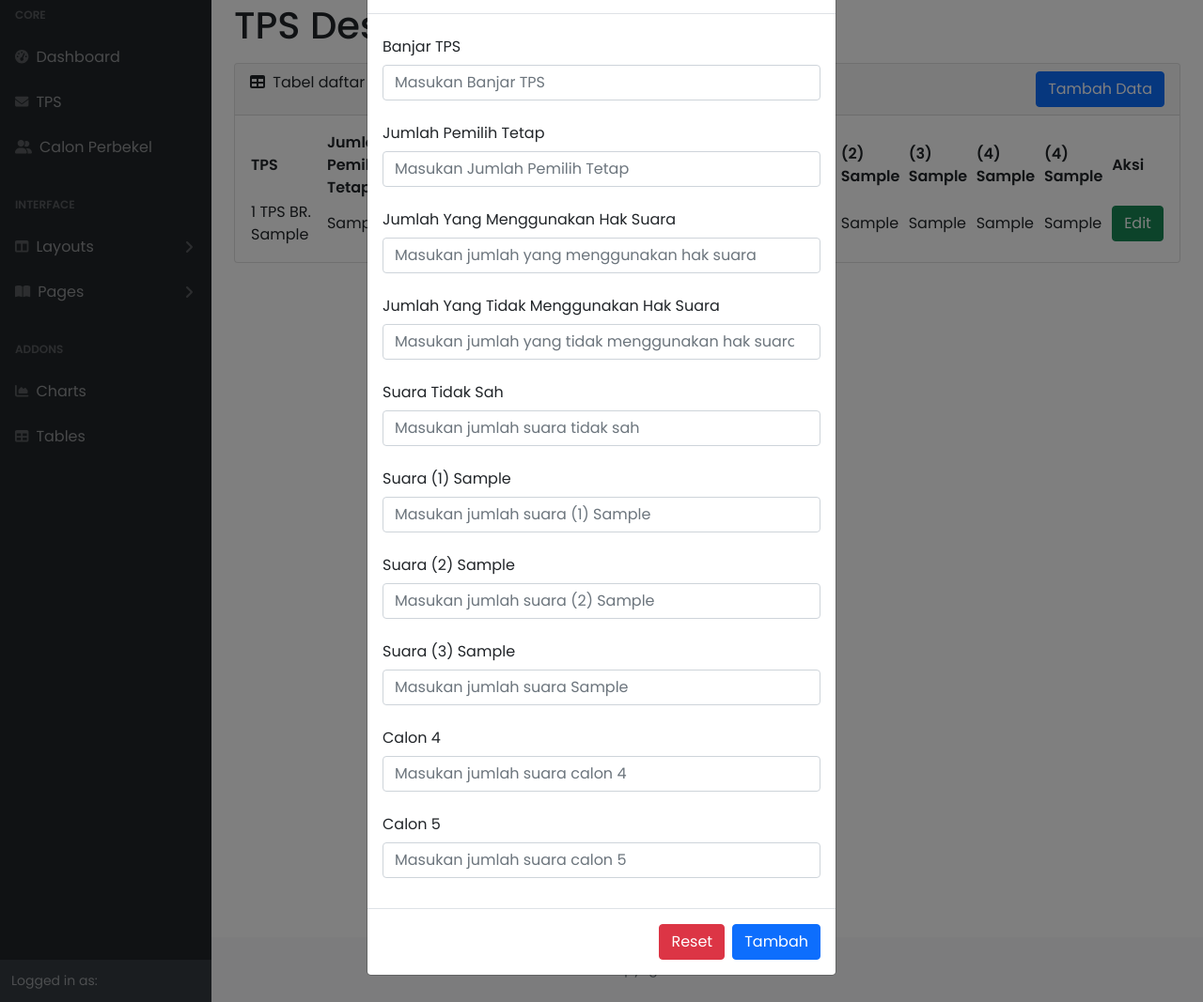
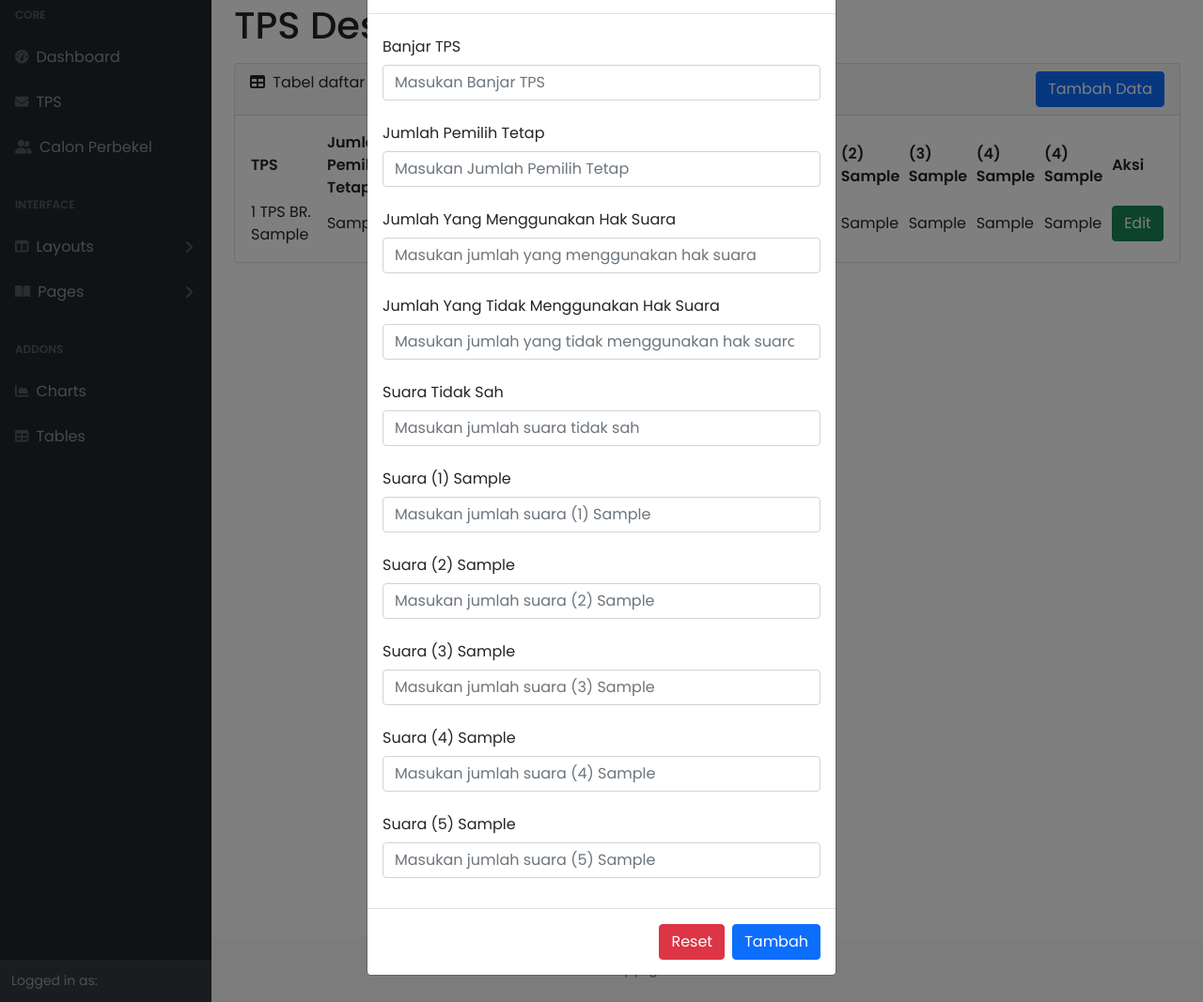
Before and after one commit to bagaskarakertayasa/pemilihan_kepala_desa, a CodeIgniter 4 app: template app/Views/tabel_tps.php in a window 1280 px wide, after a click on "Tambah Data". Shown: the part 77-1144 px from the top of the page at 94% size. Run offline with PHP 8.4 and a stand-in for CodeIgniter, Linux system fonts and the light colour scheme; the template is opened without the code that fills it: most values are stand-ins (such as "Sample title", 1, 10 or a date in 2020); data that the repository does not hold is empty; some libraries are stand-ins or nearby versions.

Commit message:
perbaikan tabel tps

```diff
--- a/app/Views/tabel_tps.php
+++ b/app/Views/tabel_tps.php
@@ -219,19 +219,19 @@
                         <?php if ($row['calon_3'] != '') : ?>
                             <div class="mb-3">
                                 <label for="calon_3" class="col-form-label">Suara (3) <?= $row['calon_3']; ?></label>
-                                <input type="number" name="calon3" class="form-control" placeholder="Masukan jumlah suara <?= $row['calon_3']; ?>">
+                                <input type="number" name="calon3" class="form-control" placeholder="Masukan jumlah suara (3) <?= $row['calon_3']; ?>">
                             </div>
                     <?php endif; ?>
                         <?php if ($row['calon_4'] != '') : ?>
                             <div class="mb-3">
-                                <label for="calon_4" class="col-form-label">Calon 4</label>
-                                <input type="number" name="calon4" class="form-control" placeholder="Masukan jumlah suara calon 4">
+                                <label for="calon_4" class="col-form-label">Suara (4) <?= $row['calon_4']; ?></label>
+                                <input type="number" name="calon4" class="form-control" placeholder="Masukan jumlah suara (4) <?= $row['calon_4']; ?>">
                             </div>
                     <?php endif; ?>
                     <?php if ($row['calon_5'] != '') : ?>
                     <div class="mb-3">
-                        <label for="calon_5" class="col-form-label">Calon 5</label>
-                        <input type="number" name="calon5" class="form-control" placeholder="Masukan jumlah suara calon 5">
+                        <label for="calon_5" class="col-form-label">Suara (5) <?= $row['calon_5']; ?></label>
+                        <input type="number" name="calon5" class="form-control" placeholder="Masukan jumlah suara (5) <?= $row['calon_5']; ?>">
                     </div>
                     <?php endif; ?>
                     <?php break; ?>
@@ -270,7 +270,7 @@
                                 value="<?= $row['jml_pml_tetap']; ?>">
                         </div>
                         <div class="mb-3">
-                            <label for="mgn_hak_suara" class="col-form-label">mgn_hak_suara</label>
+                            <label for="mgn_hak_suara" class="col-form-label">Jumah Yang Menggunakan Hak Suara</label>
                             <input type="number" name="mgn_hak_suara" class="form-control" placeholder="Masukan jumlah yang menggunakan hak suara"
                                 value="<?= $row['mgn_hak_suara']; ?>">
                         </div>
@@ -285,33 +285,36 @@
                                 value="<?= $row['suara_tdk_sah']; ?>">
                         </div>
                         <div class="mb-3">
-                            <label for="calon1" class="col-form-label">Calon 1</label>
-                            <input type="number" name="calon1" class="form-control" placeholder="Masukan jumlah suara calon 1"
+                            <label for="calon1" class="col-form-label">Suara (1) <?= $row['calon_1']; ?></label>
+                            <input type="number" name="calon1" class="form-control" placeholder="Masukan jumlah suara (1) <?= $row['calon_1']; ?>"
                                 value="<?= $row['calon1']; ?>">
                         </div>
                         <div class="mb-3">
-                            <label for="calon2" class="col-form-label">Calon 2</label>
-                            <input type="number" name="calon2" class="form-control" placeholder="Masukan jumlah suara calon 2"
+                            <label for="calon2" class="col-form-label">Suara (2) <?= $row['calon_2']; ?></label>
+                            <input type="number" name="calon2" class="form-control" placeholder="Masukan jumlah suara (2) <?= $row['calon_2']; ?>"
                                 value="<?= $row['calon2']; ?>">
                         </div>
+                        <?php if ($row['calon_3'] != '') : ?>
                             <div class="mb-3">
-                            <label for="calon3" class="col-form-label">Calon 3</label>
-                            <input type="number" name="calon3" class="form-control" placeholder="Masukan jumlah suara calon 3"
+                                <label for="calon3" class="col-form-label">Suara (3) <?= $row['calon_3']; ?></label>
+                                <input type="number" name="calon3" class="form-control" placeholder="Masukan jumlah suara (3) <?= $row['calon_3']; ?>"
                                     value="<?= $row['calon3']; ?>">
-                                <p class="text-danger">*Harap di kosongkan apabila TPS ini tidak mempunyai calon Ketiga</p>
                             </div>
+                        <?php endif; ?>
+                        <?php if ($row['calon_4'] != '') : ?>
                             <div class="mb-3">
-                            <label for="calon4" class="col-form-label">Calon 4</label>
-                            <input type="number" name="calon4" class="form-control" placeholder="Masukan jumlah suara calon 4"
+                                <label for="calon4" class="col-form-label">Suara (4) <?= $row['calon_4']; ?></label>
+                                <input type="number" name="calon4" class="form-control" placeholder="Masukan jumlah suara (4) <?= $row['calon_4']; ?>"
                                     value="<?= $row['calon4']; ?>">
-                            <p class="text-danger">*Harap di kosongkan apabila TPS ini tidak mempunyai calon Keempat</p>
                             </div>
+                        <?php endif; ?>
+                        <?php if ($row['calon_5'] != '') : ?>
                             <div class="mb-3">
-                            <label for="calon5" class="col-form-label">Calon 5</label>
-                            <input type="number" name="calon5" class="form-control" placeholder="Masukan jumlah suara calon 5"
+                                <label for="calon5" class="col-form-label">Suara (5) <?= $row['calon_5']; ?></label>
+                                <input type="number" name="calon5" class="form-control" placeholder="Masukan jumlah suara (5) <?= $row['calon_5']; ?>"
                                     value="<?= $row['calon5']; ?>">
-                            <p class="text-danger">*Harap di kosongkan apabila TPS ini tidak mempunyai calon Kelima</p>
                             </div>
+                        <?php endif; ?>
                 </div>
                         <div class="modal-footer">
                             <button type="button" class="btn btn-secondary" data-bs-dismiss="modal">Close</button>
```
Also changed, not shown: app/Controllers/Home.php (+82 -25 lines). Lines whose indentation alone changed are shown as unchanged.
